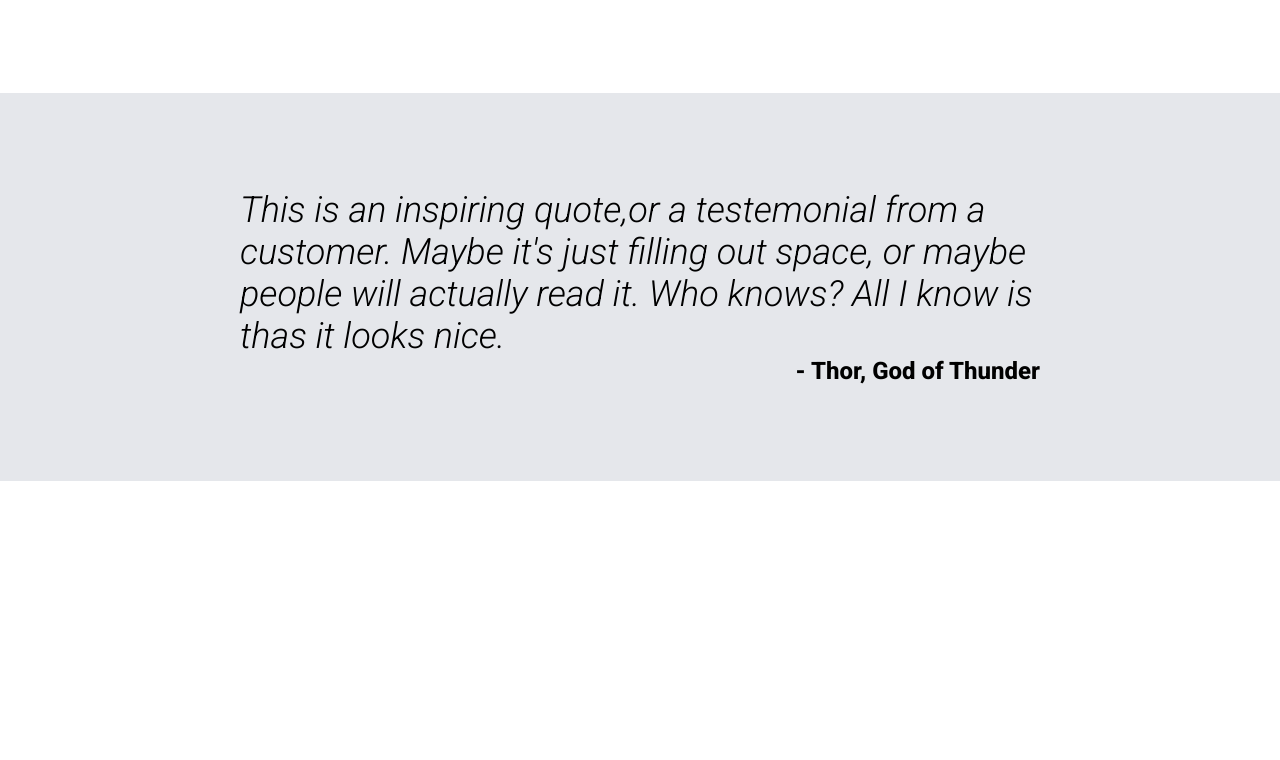
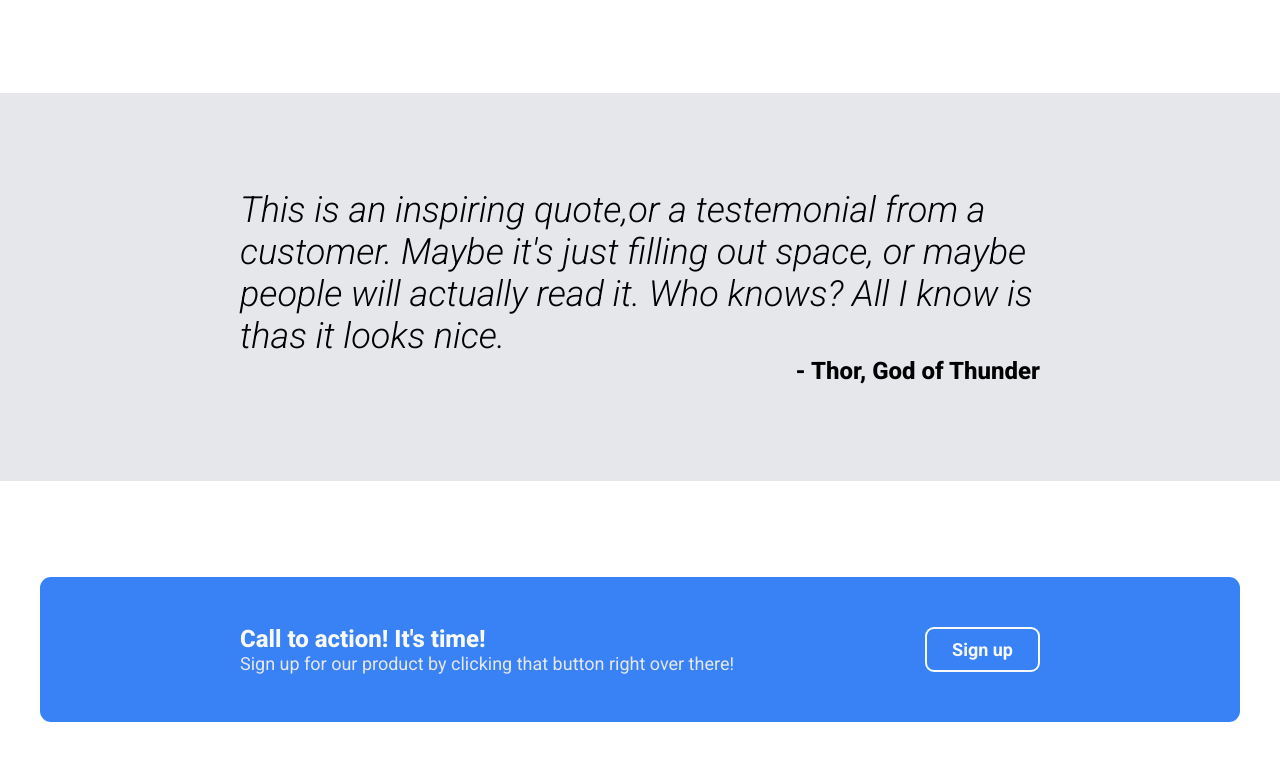
Before and after one commit to MrDBStig/TOP_Landing, a plain HTML site: page index.html in a window 1280 px wide. Shown: the part 776-1536 px from the top of the page. Before the commit the page ends 1257 px from the top, so only its background shows below. Drawn offline with Linux system fonts and the light colour scheme.

Commit message:
Create call to action section

```diff
--- a/index.html
+++ b/index.html
@@ -80,6 +80,21 @@
           <span class="quote-author">- Thor, God of Thunder</span>
         </div>
       </section>
+
+      <section class="section-cta">
+        <div class="container">
+          <div class="cta">
+            <div class="text">
+              <h4 class="cta-title">Call to action! It's time!</h4>
+              <p class="cta-description">
+                Sign up for our product by clicking that button right over
+                there!
+              </p>
+            </div>
+            <a href="#" class="btn-sign-up sign-up--cta">Sign up</a>
+          </div>
+        </div>
+      </section>
     </main>
     <footer class="footer"></footer>
   </body>
--- a/style.css
+++ b/style.css
@@ -177,3 +177,36 @@ a:visited {
   font-weight: 800;
   font-size: 2.4rem;
 }
+
+/* CALL TO ACTION SECTION */
+.section-cta {
+  margin: 9.6rem 0;
+  color: #f9faf8;
+}
+
+.section-cta .container {
+  border-radius: 11px;
+  background-color: #3882f6;
+  padding: 4.8rem 0;
+}
+
+.cta {
+  margin: 0 auto;
+  max-width: 80rem;
+  display: flex;
+  align-items: center;
+  justify-content: space-between;
+}
+
+.cta-title {
+  font-size: 2.4rem;
+  font-weight: 800;
+}
+
+.cta-description {
+  color: #e5e7eb;
+}
+
+.sign-up--cta {
+  border: 2px solid #f9faf8;
+}
```
Also changed, not shown: img/evgeny-tchebotarev-aiwuLjLPFnU-unsplash.jpg (deleted).
